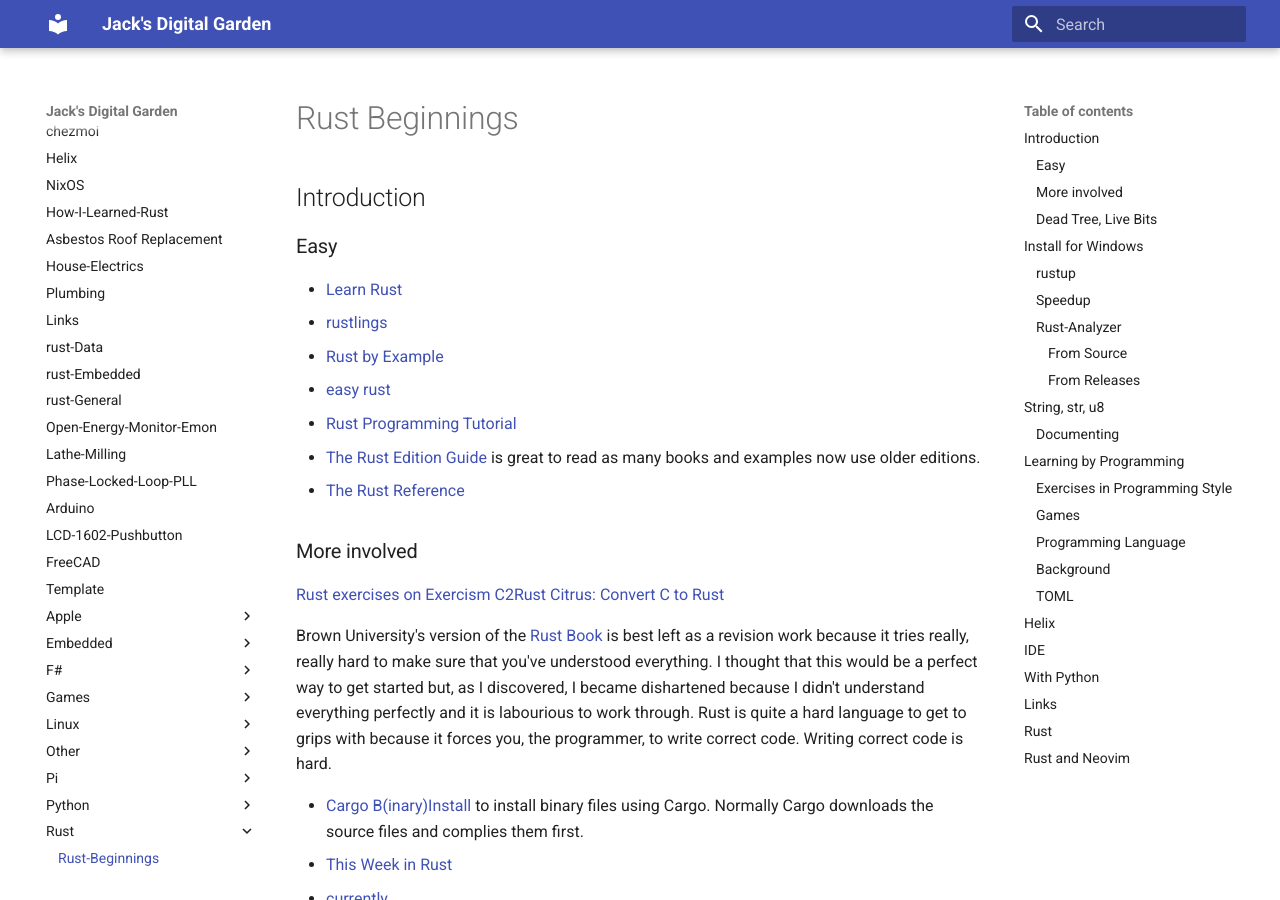
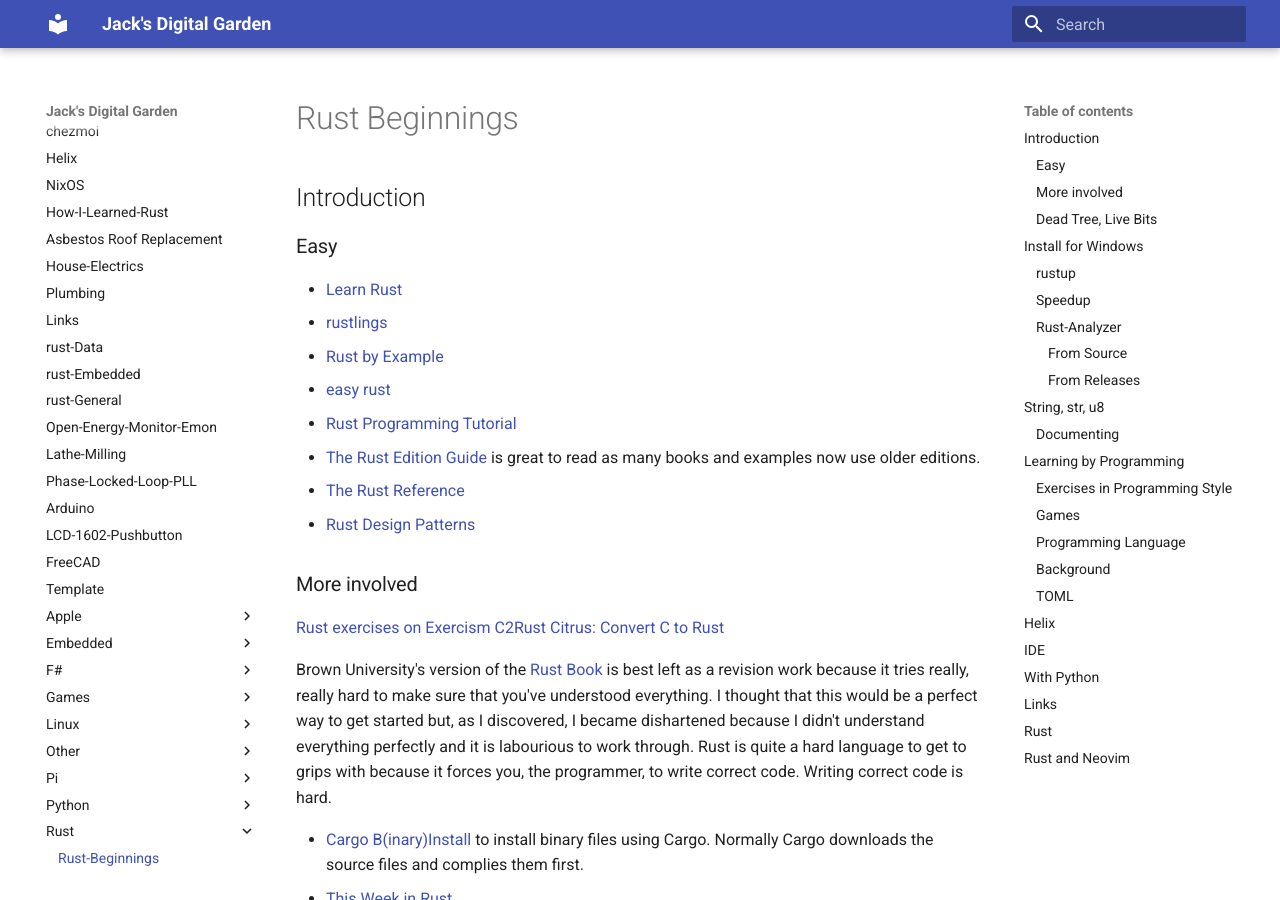
Before and after one commit to jchidley/mkdocs-material-test, an MkDocs documentation site: the page built from docs/rust/2023-03-16-Rust-Beginnings.md, in a window 1280 px wide and 900 px high. Built offline with MkDocs 1.6.1 and Material for MkDocs 9.7.7, drawn with Linux system fonts in a browser that asks for light colours.

Commit message:
design patterns

```diff
--- a/docs/rust/2023-03-16-Rust-Beginnings.md
+++ b/docs/rust/2023-03-16-Rust-Beginnings.md
@@ -17,6 +17,7 @@ title: "Rust-Beginnings"
 * [Rust Programming Tutorial](https://youtube.com/playlist?list=PLDbRgZ0OOEpUkWDGqp91ODn0dk7LPBAUL&si=ieLsv_wfmKSBKGtO)
 * [The Rust Edition Guide](https://doc.rust-lang.org/edition-guide/introduction.html) is great to read as many books and examples now use older editions.
 * [The Rust Reference](https://doc.rust-lang.org/stable/reference/)
+* [Rust Design Patterns](https://rust-unofficial.github.io/patterns/intro.html)
 
 ### More involved
 
```
